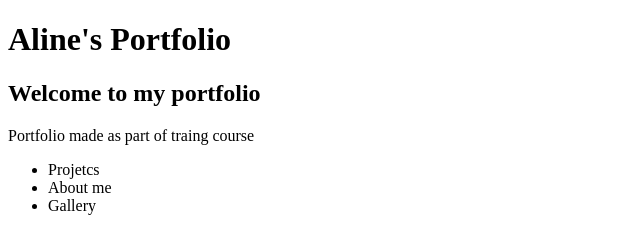
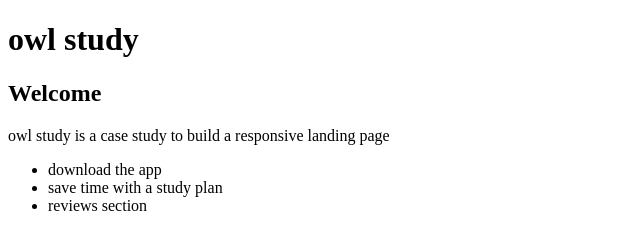
Before and after one commit to alinesdebrito/HTML, a plain HTML site: page index.html in a window 1280 px wide. Shown: the top 228 px of the page, without its empty margins (0-640 px from the left). Drawn offline with Linux system fonts and the light colour scheme.

Commit message:
Update index.html

```diff
--- a/index.html
+++ b/index.html
@@ -1,16 +1,16 @@
  <!DOCTYPE html>
  <html>
     <head>
-        <title>Portfolio</title>
+        <title>owl study</title>
     </head>
     <body>
-        <h1>Aline's Portfolio</h1>
-        <h2>Welcome to my portfolio</h2>
-        <p>Portfolio made as part of traing course</p>
+        <h1>owl study</h1>
+        <h2>Welcome</h2>
+        <p>owl study is a case study to build a responsive landing page</p>
         <ul>
-            <li>Projetcs</li>
-            <li>About me</li>
-            <li>Gallery</li>
+            <li>download the app</li>
+            <li>save time with a study plan</li>
+            <li>reviews section</li>
         </ul>
         <img src="1648399189412.jpg" alt="Aline's profile picture">
     </body>
```
